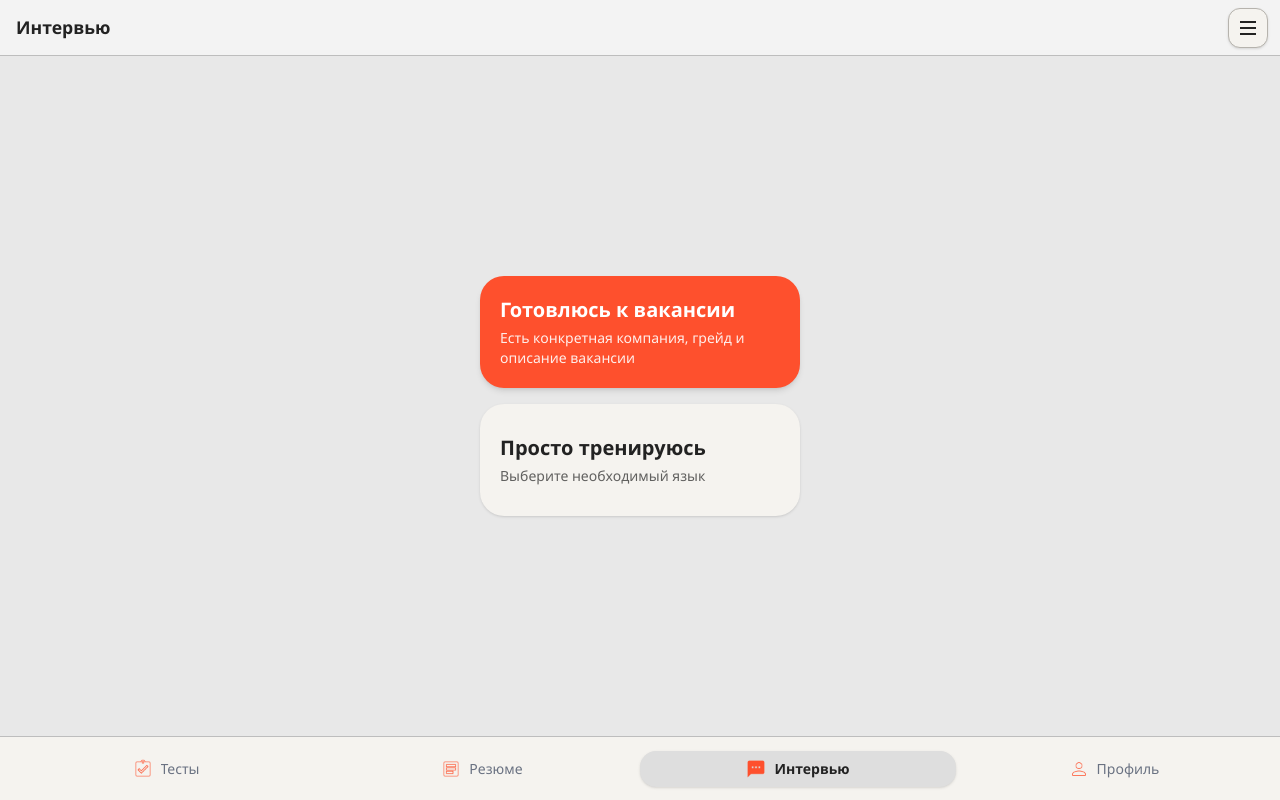
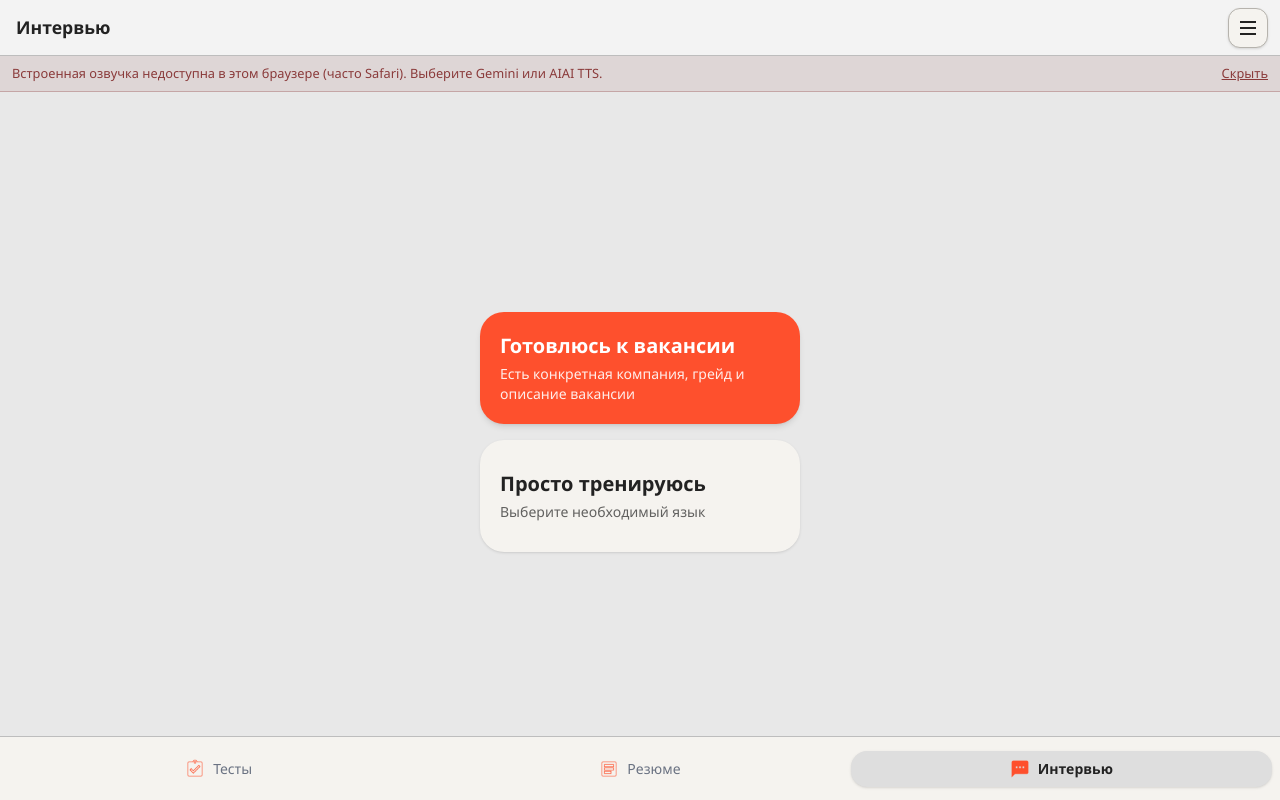
Before and after one commit to AlbionVisual/HR-Tech-and-Ed-Tech-Startup, a React (Vite) app in the folder mvp-front/: page / in a window 1280 px wide. Built offline with nearby package versions, Linux system fonts and the light colour scheme.

Commit message:
update bottom bar + sounds on by default

```diff
--- a/mvp-front/src/App.tsx
+++ b/mvp-front/src/App.tsx
@@ -1,36 +1,37 @@
-import { useState } from 'react'
-import { BottomNav } from './components/BottomNav'
-import { TopBar } from './components/TopBar'
-import { AccessBanner } from './components/AccessBanner'
-import { config, type PageId } from './config'
-import { InterviewPage } from './pages/InterviewPage'
-import { ProfilePage } from './pages/ProfilePage'
-import { ResumePage } from './pages/ResumePage'
-import { TestsPage } from './pages/TestsPage'
-import { VoiceProvider } from './speech/VoiceContext'
-import { getLastChatId, setLastChatId } from './features/interview/chatStorage'
+import { useState } from "react";
+import { BottomNav } from "./components/BottomNav";
+import { TopBar } from "./components/TopBar";
+import { AccessBanner } from "./components/AccessBanner";
+import { config, type PageId } from "./config";
+import { InterviewPage } from "./pages/InterviewPage";
+// import { ProfilePage } from "./pages/ProfilePage";
+import { ResumePage } from "./pages/ResumePage";
+import { TestsPage } from "./pages/TestsPage";
+import { VoiceProvider } from "./speech/VoiceContext";
+import { getLastChatId, setLastChatId } from "./features/interview/chatStorage";
 
 function App() {
-	const [page, setPage] = useState<PageId>(config.app.defaultPage)
-	const [isSideMenuOpen, setIsSideMenuOpen] = useState(false)
+  const [page, setPage] = useState<PageId>(config.app.defaultPage);
+  const [isSideMenuOpen, setIsSideMenuOpen] = useState(false);
   // Восстанавливаем последний выбранный чат из localStorage
   const [activeChatId, setActiveChatId] = useState<string | null>(() =>
     getLastChatId(),
-	)
+  );
 
   const handleChatSelect = (id: string) => {
-		setActiveChatId(id)
-		setLastChatId(id)
-		setIsSideMenuOpen(false)
-	}
+    setActiveChatId(id);
+    setLastChatId(id);
+    setIsSideMenuOpen(false);
+  };
 
   const handleNewChat = () => {
-		setActiveChatId(null)
-		setLastChatId(null)
-		setIsSideMenuOpen(false)
-	}
+    setActiveChatId(null);
+    setLastChatId(null);
+    setIsSideMenuOpen(false);
+  };
 
-	const title = config.app.pages.find((p) => p.id === page)?.title ?? 'Приложение'
+  const title =
+    config.app.pages.find((p) => p.id === page)?.title ?? "Приложение";
 
   return (
     <VoiceProvider>
@@ -45,15 +46,21 @@ function App() {
         />
         <main className="min-h-0 overflow-auto">
           <AccessBanner />
-					{page === 'tests' ? <TestsPage /> : null}
-					{page === 'resume' ? <ResumePage /> : null}
-					{page === 'interview' ? <InterviewPage chatId={activeChatId} /> : null}
-					{page === 'profile' ? <ProfilePage /> : null}
+          {page === "tests" ?
+            <TestsPage />
+          : null}
+          {page === "resume" ?
+            <ResumePage />
+          : null}
+          {page === "interview" ?
+            <InterviewPage chatId={activeChatId} />
+          : null}
+          {/* {page === 'profile' ? <ProfilePage /> : null} */}
         </main>
         <BottomNav active={page} onChange={setPage} />
       </div>
     </VoiceProvider>
-	)
+  );
 }
 
-export default App
+export default App;
--- a/mvp-front/src/components/BottomNav.tsx
+++ b/mvp-front/src/components/BottomNav.tsx
@@ -1,43 +1,41 @@
-import type { PageId } from '../config'
-import { config, publicUrl } from '../config'
+import type { PageId } from "../config";
+import { config, publicUrl } from "../config";
 
 const icons: Record<string, { active: string; inactive: string }> = {
   tests: {
-    active: publicUrl('icons/tests-active.png'),
-    inactive: publicUrl('icons/tests-inactive.png'),
+    active: publicUrl("icons/tests-active.png"),
+    inactive: publicUrl("icons/tests-inactive.png"),
   },
   resume: {
-    active: publicUrl('icons/resume-active.png'),
-    inactive: publicUrl('icons/resume-inactive.png'),
+    active: publicUrl("icons/resume-active.png"),
+    inactive: publicUrl("icons/resume-inactive.png"),
   },
   interview: {
-    active: publicUrl('icons/interview-active.png'),
-    inactive: publicUrl('icons/interview-inactive.png'),
+    active: publicUrl("icons/interview-active.png"),
+    inactive: publicUrl("icons/interview-inactive.png"),
   },
-  profile: {
-    active: publicUrl('icons/profile-active.png'),
-    inactive: publicUrl('icons/profile-inactive.png'),
-  },
-}
+  //   profile: {
+  //     active: publicUrl('icons/profile-active.png'),
+  //     inactive: publicUrl('icons/profile-inactive.png'),
+  //   },
+};
 
 type Props = {
-	active: PageId
-	onChange: (id: PageId) => void
-}
+  active: PageId;
+  onChange: (id: PageId) => void;
+};
 
 export function BottomNav({ active, onChange }: Props) {
   return (
     <nav
       className="
         relative flex items-center justify-around w-full max-w-md mx-auto bg-[#f5f3ef] px-3 py-2 rounded-t-3xl shadow-lg border-t border-line
-        sm:grid sm:grid-cols-4 sm:max-w-none sm:mx-0 sm:rounded-none sm:px-2 sm:py-2 sm:shadow-none
+        sm:grid sm:grid-cols-3 sm:max-w-none sm:mx-0 sm:rounded-none sm:px-2 sm:py-2 sm:shadow-none
       "
-      aria-label="Навигация"
-    >
-
+      aria-label="Навигация">
       {config.app.pages.map((page) => {
         const isActive = active === page.id;
-        const pageIcons = icons[page.id] || { active: '', inactive: '' };
+        const pageIcons = icons[page.id] || { active: "", inactive: "" };
 
         return (
           <button
@@ -48,12 +46,11 @@ export function BottomNav({ active, onChange }: Props) {
               relative flex flex-col sm:flex-row items-center justify-center gap-1 sm:gap-2
               py-2 px-3 sm:px-4 rounded-2xl transition-all duration-200 border-0 font-sans text-xs sm:text-sm cursor-pointer
               ${
-                isActive
-                  ? 'bg-white sm:bg-bg-panel font-semibold text-[#ff5722] sm:text-ink shadow-sm'
-                  : 'bg-transparent text-gray-500 hover:text-gray-800 hover:bg-black/5'
+                isActive ?
+                  "bg-white sm:bg-bg-panel font-semibold text-[#ff5722] sm:text-ink shadow-sm"
+                : "bg-transparent text-gray-500 hover:text-gray-800 hover:bg-black/5"
               }
-            `}
-          >
+            `}>
             <img
               src={isActive ? pageIcons.active : pageIcons.inactive}
               alt={page.title}
--- a/mvp-front/src/config/app.ts
+++ b/mvp-front/src/config/app.ts
@@ -5,7 +5,7 @@ export const appConfig = {
     { id: 'tests' as const, title: 'Тесты' },
     { id: 'resume' as const, title: 'Резюме' },
     { id: 'interview' as const, title: 'Интервью' },
-    { id: 'profile' as const, title: 'Профиль' },
+    // { id: 'profile' as const, title: 'Профиль' },
   ],
   defaultPage: 'interview' as PageId,
   interview: {
--- a/mvp-front/src/speech/VoiceContext.tsx
+++ b/mvp-front/src/speech/VoiceContext.tsx
@@ -56,9 +56,11 @@ const VOICE_EVENT = 'mvp-speech-settings'
 
 function readEnabled() {
   try {
-    return localStorage.getItem(config.speech.voiceModeKey) === '1'
+    const v = localStorage.getItem(config.speech.voiceModeKey)
+    if (v === null) return true
+    return v === '1'
   } catch {
-    return false
+    return true
   }
 }
 
```
Also changed, not shown: 5 other files (tests, documents, lock files or other folders). Lines whose indentation alone changed are shown as unchanged.
